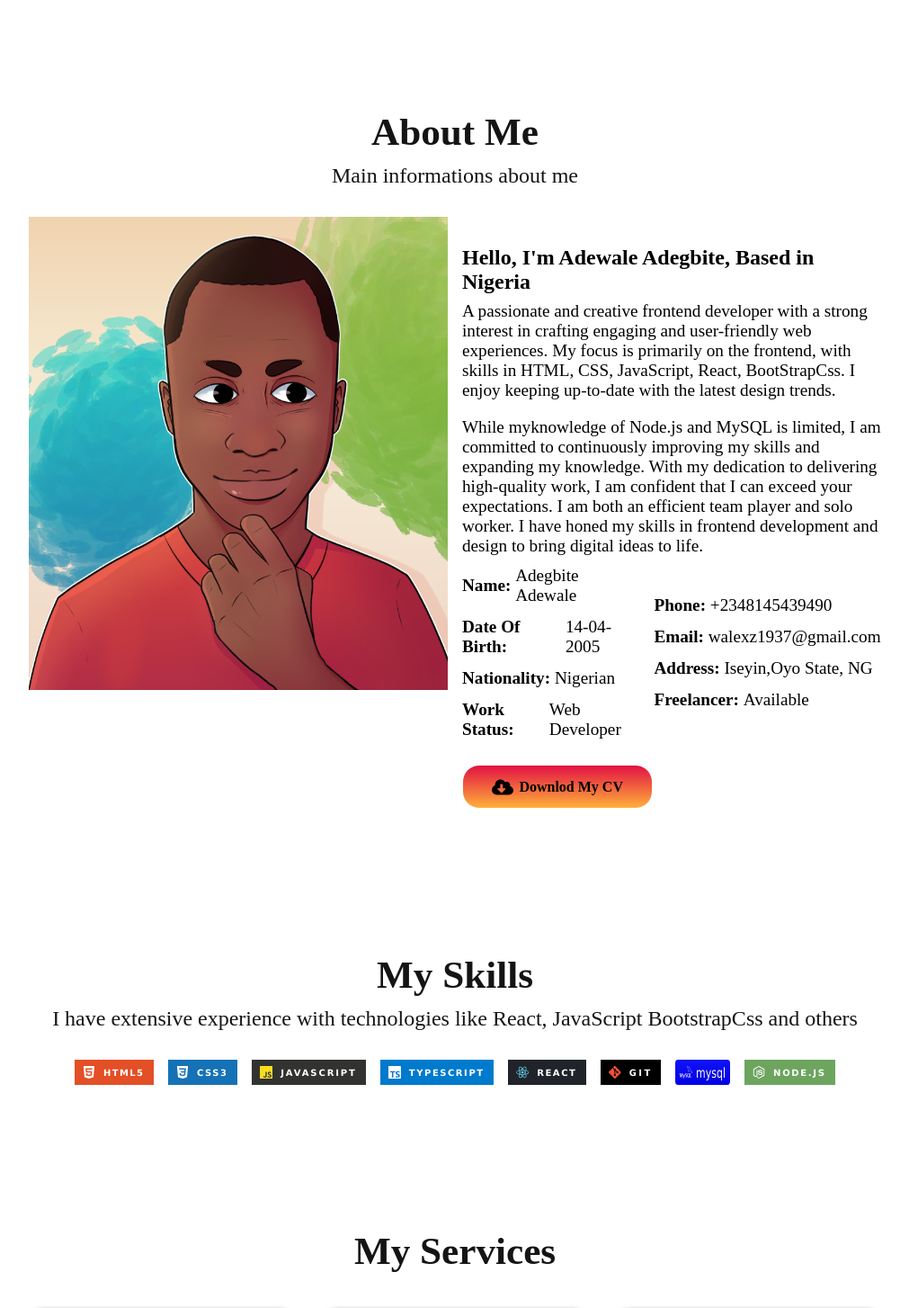
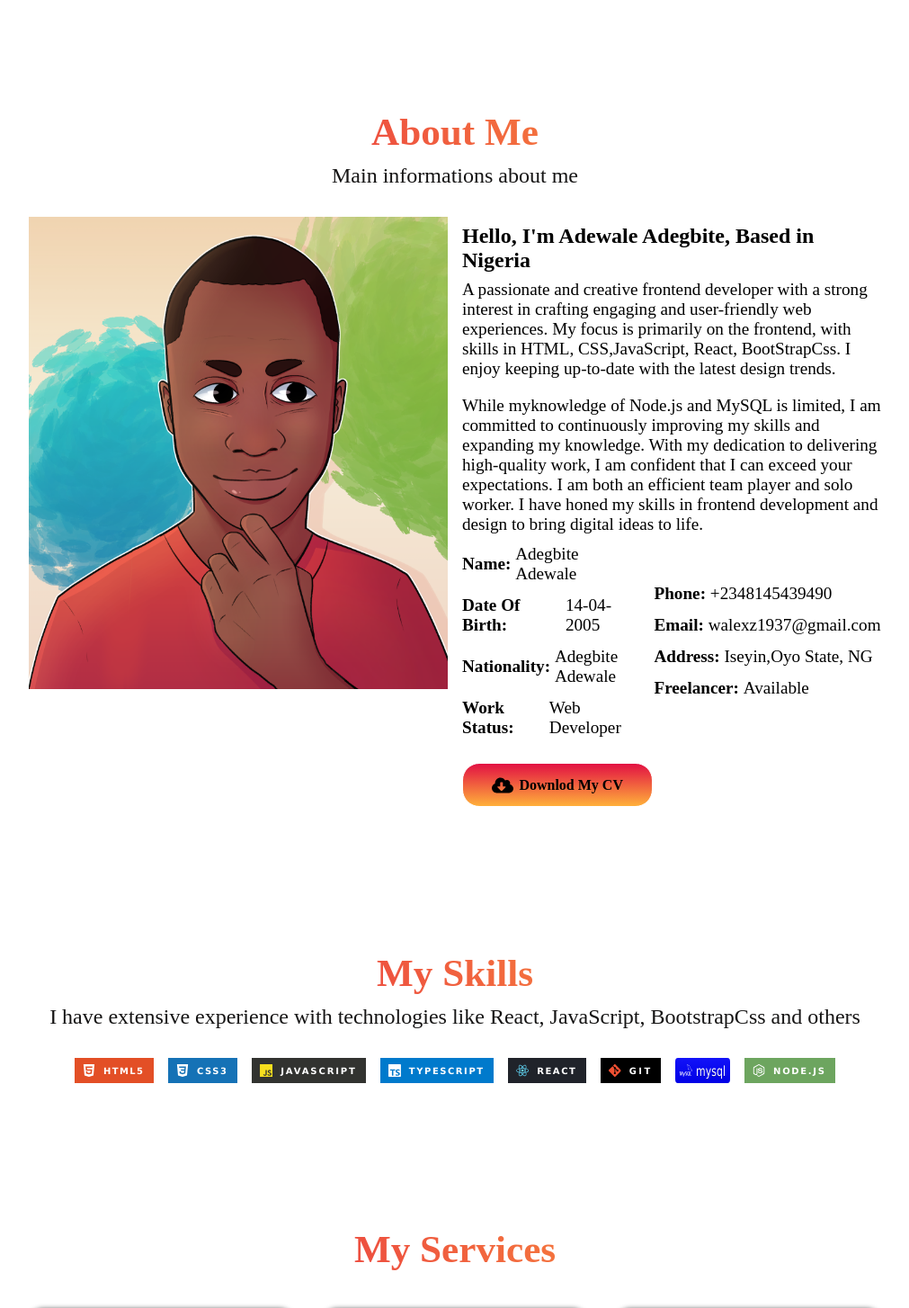
Before and after one commit to Walexz01/My-Portfolio, a React (Vite) app: page / in a window 1280 px wide. Shown: the part 620-2074 px from the top of the page at 90% size, without its empty margins (134-1145 px from the left). Built offline with nearby package versions, Linux system fonts and the light colour scheme.

Commit message:
refactor

```diff
--- /dev/null
+++ b/src/Data/About.ts
@@ -0,0 +1,50 @@
+interface details{
+    key:string,
+    value:string
+}
+
+const about_desc_1:string=" A passionate and creative frontend developer with a strong interest in crafting engaging and user-friendly web experiences. My focus is primarily on the frontend, with skills in HTML, CSS,JavaScript, React, BootStrapCss. I enjoy keeping up-to-date with the latest design trends."
+const about_desc_2:string ="While myknowledge of Node.js and MySQL is limited, I am committed to continuously improving my skills and expanding my knowledge. With my dedication to delivering high-quality work, I am confident that I can exceed your expectations. I am both an efficient team player and solo worker. I have honed my skills in frontend development and design to bring digital ideas to life."
+
+export const descs:string[]=[
+    about_desc_1,about_desc_2
+]
+
+export const details_1:details[]=[
+    {
+        key:'Name',
+        value:'Adegbite Adewale'
+    },
+    {
+        key:'Date Of Birth',
+        value:'14-04-2005'
+    },
+    {
+        key:'Nationality',
+        value:'Adegbite Adewale'
+    },
+    {
+        key:'Work Status',
+        value:'Web Developer'
+    },
+
+]
+export const details_2:details[]=[
+    {
+        key:'Phone',
+        value:'+2348145439490'
+    },
+    {
+        key:'Email',
+        value:'walexz1937@gmail.com'
+    },
+    {
+        key:'Address',
+        value:'Iseyin,Oyo State, NG'
+    },
+    {
+        key:'Freelancer',
+        value:'Available'
+    },
+
+]
--- /dev/null
+++ b/src/Data/NavLinks.ts
@@ -0,0 +1,28 @@
+interface link{
+    id:string,
+    name:string,
+
+}
+export const Links:link[] =[
+    {
+        id:'home',
+        name:'Home'
+    },
+    {
+        id:'about',
+        name:'About'
+    },
+    {
+        id:'services',
+        name:'Services'
+    },
+    {
+        id:'projects',
+        name:'Projects'
+    },
+    {
+        id:'contacts',
+        name:'contact'
+    }
+
+]
--- /dev/null
+++ b/src/Data/Services.ts
@@ -0,0 +1,26 @@
+import github from "../assets/github.png";
+import coding from "../assets/coding.png";
+import reponsiveness from "../assets/phone_laptop_filled_icon_200393.png";
+
+interface Services{
+    image:string,
+    heading:string,
+    desc:string
+}
+export const services:Services[] =[
+    {
+        image:github,
+        heading:"Version Control System",
+        desc:"With the use of version control sytems(Git) and hosting services (GitHub), I can manage your website after deploments and make any updates when needed."
+    },
+    {
+        image:coding,
+        heading:"Frontend Web Dev.",
+        desc:"I make use of HTML, CSS, JavScriptand React to make interactive and functional frontend framework for businesses or other purposes."
+    },
+    {
+        image:reponsiveness,
+        heading:"Responsive design",
+        desc:"Making websites change dynamically depending on screen size and viewport ranging from laptop to tablets and mobile phones."
+    },
+]
--- /dev/null
+++ b/src/Data/Skills.ts
@@ -0,0 +1,11 @@
+
+import html from "../assets/html5.svg";
+import css from "../assets/css3.svg";
+import javascript from "../assets/javascript.svg";
+import typescript from "../assets/typescript.svg";
+import react from "../assets/react.svg";
+import git from "../assets/git.svg";
+import mysql from "../assets/mySQL.svg";
+import node from "../assets/nodejs.svg";
+
+export const skills:string[] = [html, css, javascript, typescript, react, git, mysql, node];
--- a/src/components/About.tsx
+++ b/src/components/About.tsx
@@ -1,13 +1,12 @@
+import { descs, details_1, details_2 } from "../Data/About";
 import about_image from "../assets/IMG_20220514_074006.jpg";
 import { FaCloudDownloadAlt } from "react-icons/fa";
+import Heading from "./Heading";
 const About = () => {
   return (
     <section className="about__section">
       <div className="container about__container">
-        <div className="heading">
-          <h2>About Me</h2>
-          <p>Main informations about me</p>
-        </div>
+        <Heading title="About Me" desc="Main informations about me" />
         <div className="about__contents">
           <div className="about__left">
             <img src={about_image} alt="" />
@@ -15,51 +14,25 @@ const About = () => {
           <div className="about__right">
             <div className="about__right--content">
               <h3>Hello, I'm Adewale Adegbite, Based in Nigeria</h3>
-              <p>
-                A passionate and creative frontend developer with a strong
-                interest in crafting engaging and user-friendly web experiences.
-                My focus is primarily on the frontend, with skills in HTML, CSS,
-                JavaScript, React, BootStrapCss. I enjoy keeping up-to-date with
-                the latest design trends.
-              </p>
-              <p>
-                While myknowledge of Node.js and MySQL is limited, I am
-                committed to continuously improving my skills and expanding my
-                knowledge. With my dedication to delivering high-quality work, I
-                am confident that I can exceed your expectations. I am both an
-                efficient team player and solo worker. I have honed my skills in
-                frontend development and design to bring digital ideas to life.
-              </p>
+              {descs.map((desc, index) => (
+                <p key={index}>{desc}</p>
+              ))}
               <div className="details__container">
                 <div className="details__left">
-                  <div className="detail">
-                    <h3>Name:</h3>
-                    <span> Adegbite Adewale</span>
-                  </div>
-                  <div className="detail">
-                    <h3>Date Of Birth:</h3> <span> 14-04-2005</span>
-                  </div>
-                  <div className="detail">
-                    <h3>Nationality:</h3> <span> Nigerian</span>
-                  </div>
-                  <div className="detail">
-                    <h3>Work Status:</h3> <span> Web Developer</span>
-                  </div>
+                  {details_1.map(({ key, value }, index) => (
+                    <div className="detail" key={index}>
+                      <h3>{key}:</h3>
+                      <span>{value}</span>
+                    </div>
+                  ))}
                 </div>
                 <div className="details__right">
-                  <div className="detail">
-                    <h3>Phone:</h3>
-                    <span>+2348145439490 </span>
-                  </div>
-                  <div className="detail">
-                    <h3>Email:</h3> <span>walexz1937@gmail.com</span>
-                  </div>
-                  <div className="detail">
-                    <h3>Address:</h3> <span>Iseyin,Oyo State, NG</span>
-                  </div>
-                  <div className="detail">
-                    <h3>Freelancer:</h3> <span>Available</span>
-                  </div>
+                  {details_2.map(({ key, value }, index) => (
+                    <div className="detail" key={index}>
+                      <h3>{key}:</h3>
+                      <span>{value}</span>
+                    </div>
+                  ))}
                 </div>
               </div>
               <div className="cv__link">
--- /dev/null
+++ b/src/components/Heading.tsx
@@ -0,0 +1,15 @@
+interface Props {
+  title: string;
+  desc?: string;
+}
+
+const Heading = ({ title, desc }: Props) => {
+  return (
+    <div className="heading">
+      <h2 className="gradient__text">{title}</h2>
+      {desc && <p>{desc}</p>}
+    </div>
+  );
+};
+
+export default Heading;
--- a/src/components/Hero.tsx
+++ b/src/components/Hero.tsx
@@ -7,7 +7,7 @@ const Hero = () => {
         <div className="hero__left">
           <div className="hero__contents">
             <h2 className="hero__greeting">
-              Hello, <span className="name">I'm Adewale,</span>
+              Hello, <span className="name gradient__text">I'm Adewale,</span>
               Web Developer based in Nigeria.
             </h2>
             <div className="little__intro">
--- a/src/components/Navbar.tsx
+++ b/src/components/Navbar.tsx
@@ -1,6 +1,7 @@
 import { useState } from "react";
 import { AiOutlineClose } from "react-icons/ai";
 import { GoThreeBars } from "react-icons/go";
+import { Links } from "../Data/NavLinks";
 
 const Navbar = () => {
   const [isNavOpen, setIsNavOpen] = useState(false);
@@ -12,21 +13,11 @@ const Navbar = () => {
             Walexz<span className="sub">.com</span>
           </div>
           <ul className={isNavOpen ? "nav__links open" : "nav__links"}>
-            <li className="nav__link">
-              <a href="">Home</a>
-            </li>
-            <li className="nav__link">
-              <a href="">About</a>
-            </li>
-            <li className="nav__link">
-              <a href="">Services</a>
-            </li>
-            <li className="nav__link">
-              <a href="">Projects</a>
-            </li>
-            <li className="nav__link">
-              <a href="">Contacts</a>
-            </li>
+            {Links.map(({ id, name }) => (
+              <li className="nav__link" key={id}>
+                <a href="">{name}</a>
+              </li>
+            ))}
           </ul>
           <div className="toggle__btn" onClick={() => setIsNavOpen(!isNavOpen)}>
             {isNavOpen ? <AiOutlineClose /> : <GoThreeBars />}
--- a/src/components/Services.tsx
+++ b/src/components/Services.tsx
@@ -1,33 +1,16 @@
 import Servicecard from "./Servicecard";
-import github from "../assets/github.png";
-import coding from "../assets/coding.png";
-import reponsiveness from "../assets/phone_laptop_filled_icon_200393.png";
+import { services } from "../Data/Services";
+import Heading from "./Heading";
 
 const Services = () => {
   return (
     <section className="services__section">
       <div className="container services__container">
-        <div className="heading">
-          <h2>My Services</h2>
-        </div>
+        <Heading title="My Services" />
         <div className="services">
-          <Servicecard
-            image={github}
-            heading="Version Control System"
-            desc="With the use of version control sytems(Git) and hosting services
-                (GitHub), I can manage your website after deploments and make
-                any updates when needed."
-          />
-          <Servicecard
-            image={coding}
-            heading="Frontend Web Dev."
-            desc="I make use of HTML, CSS, JavScriptand React to make interactive and functional frontend framework for businesses or other purposes."
-          />
-          <Servicecard
-            image={reponsiveness}
-            heading="Responsive design"
-            desc="Making websites change dynamically depending on screen size and viewport ranging from laptop to tablets and mobile phones."
-          />
+          {services.map(({ image, heading, desc }) => (
+            <Servicecard image={image} heading={heading} desc={desc} />
+          ))}
         </div>
       </div>
     </section>
--- a/src/components/Skills.tsx
+++ b/src/components/Skills.tsx
@@ -1,24 +1,14 @@
-import html from "../assets/html5.svg";
-import css from "../assets/css3.svg";
-import javascript from "../assets/javascript.svg";
-import typescript from "../assets/typescript.svg";
-import react from "../assets/react.svg";
-import git from "../assets/git.svg";
-import mysql from "../assets/mySQL.svg";
-import node from "../assets/nodejs.svg";
+import { skills } from "../Data/Skills";
+import Heading from "./Heading";
 
-const skills = [html, css, javascript, typescript, react, git, mysql, node];
 const Skills = () => {
   return (
     <section className="skills__section">
       <div className="container skill__container">
-        <div className="heading">
-          <h2>My Skills</h2>
-          <p>
-            I have extensive experience with technologies like React, JavaScript
-            BootstrapCss and others
-          </p>
-        </div>
+        <Heading
+          title="My Skills"
+          desc="I have extensive experience with technologies like React, JavaScript, BootstrapCss and others"
+        />
         <div className="skills__container">
           {skills.map((skill, index) => (
             <img className="skill" src={skill} key={index} alt="" />
--- a/src/index.css
+++ b/src/index.css
@@ -88,7 +88,7 @@ section{
   font-size: 3rem;
   line-height: 1.2;
 }
-.name{
+.gradient__text{
   background: linear-gradient(60deg ,var(--color__primary),var(--color__secondary));
   -webkit-text-fill-color: transparent;
   -webkit-background-clip: text;
@@ -163,7 +163,7 @@ section{
   height: 80%;
 }
 .about__right{
-padding-top: 2rem;
+padding-top: .5rem;
 }
 .about__right--content h3{
   font-size: 1.5rem;
```
